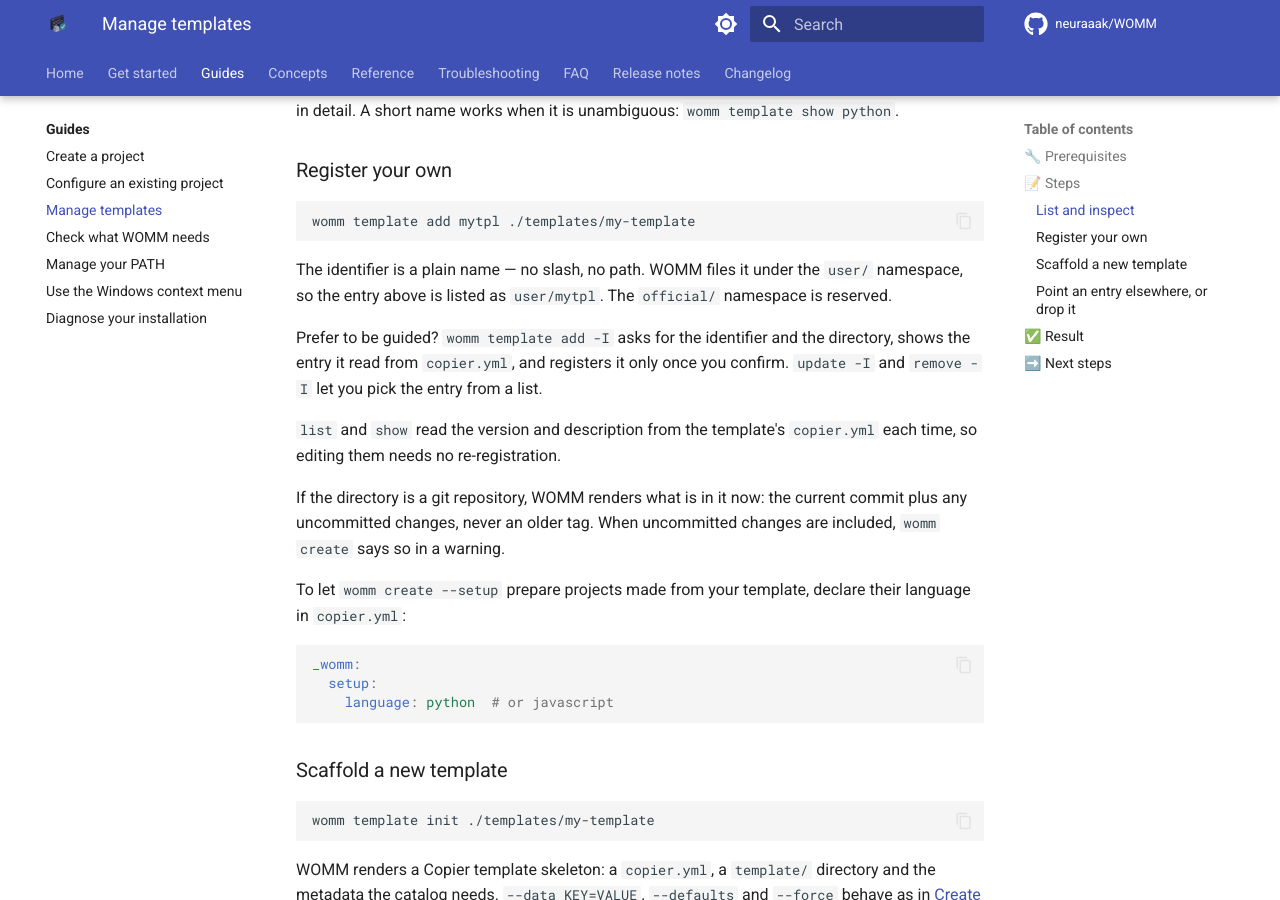
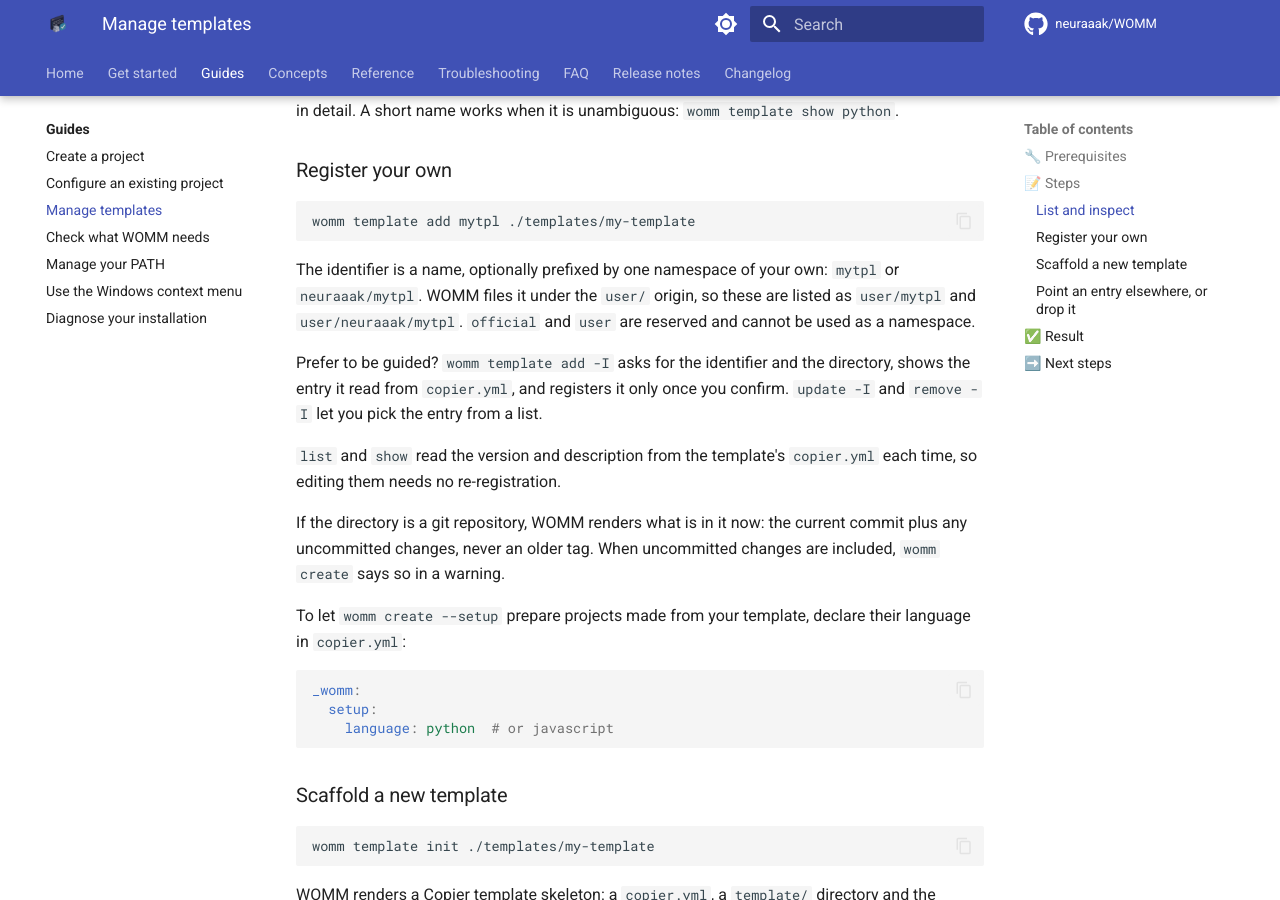
Before and after one commit to neuraaak/WOMM, an MkDocs documentation site: the page built from docs/tasks/manage-templates.md, in a window 1280 px wide and 900 px high, scrolled down 668 px. Built offline with MkDocs 1.6.1 and Material for MkDocs 9.7.7, drawn with Linux system fonts in a browser that asks for light colours; comment, search, counter and statistics services are not loaded; the version menu is left out.

Commit message:
feat(templates): allow one namespace in user template identifiers
A user template can be registered as namespace/name, for instance to
tell apart templates of several users on one machine. official and
user are reserved, since they would read as an origin, and a single
namespace level is accepted.

template init applies the same rule to its template_name question, so
it no longer writes a README with commands that template add refuses.

````diff
--- a/docs/tasks/manage-templates.md
+++ b/docs/tasks/manage-templates.md
@@ -29,9 +29,10 @@ womm template show official/python
 womm template add mytpl ./templates/my-template
 ```
 
-The identifier is a plain name — no slash, no path. WOMM files it under the
-`user/` namespace, so the entry above is listed as `user/mytpl`. The `official/`
-namespace is reserved.
+The identifier is a name, optionally prefixed by one namespace of your own:
+`mytpl` or `neuraaak/mytpl`. WOMM files it under the `user/` origin, so these
+are listed as `user/mytpl` and `user/neuraaak/mytpl`. `official` and `user` are
+reserved and cannot be used as a namespace.
 
 Prefer to be guided? `womm template add -I` asks for the identifier and the
 directory, shows the entry it read from `copier.yml`, and registers it only
````
Also changed, not shown: docs/release-notes.md (+4 -0 lines), src/womm/assets/copier/meta/copier.yml (+10 -1 lines), 3 other files.
